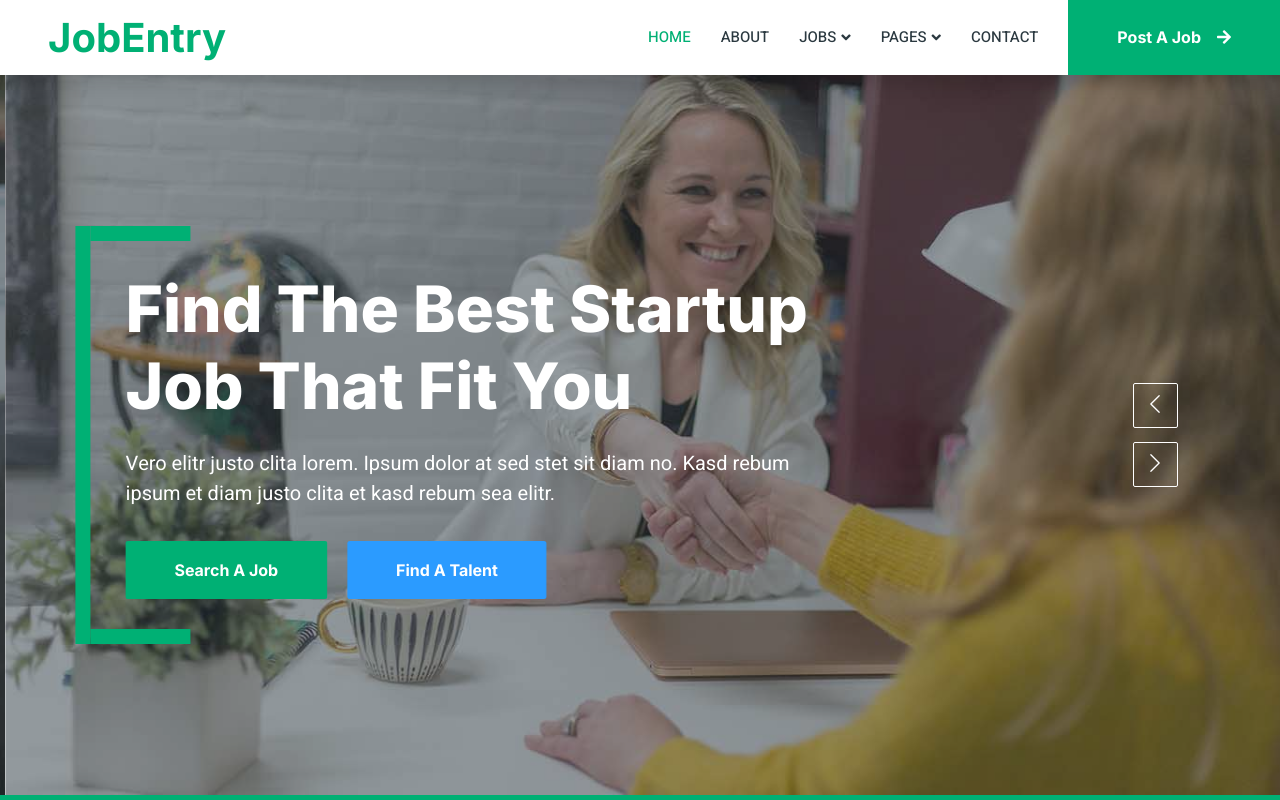
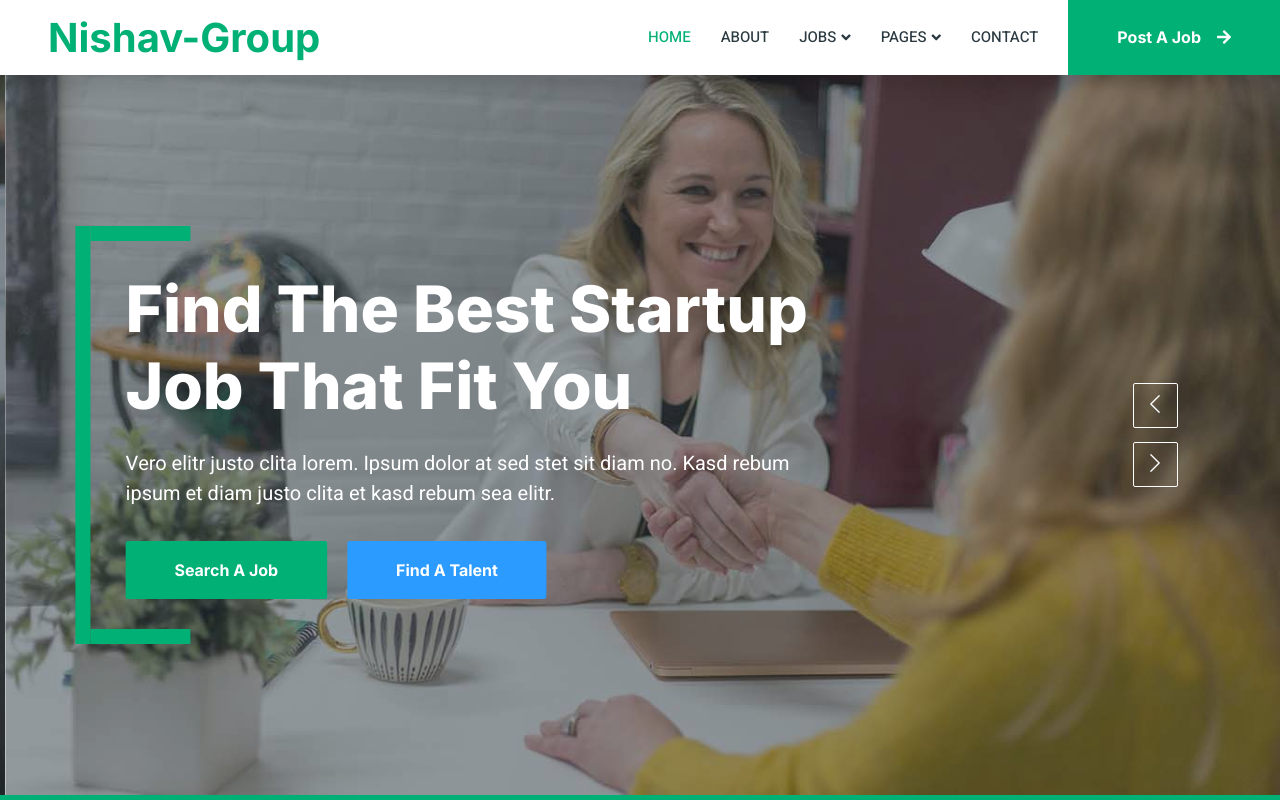
Before and after one commit to Kamal5110/nishavgroup-website.in, a plain HTML site: page index.html in a window 1280 px wide. Shown: the top 800 px of the page. Drawn offline with nearby package versions, Linux system fonts and the light colour scheme.

Commit message:
Update index.html

```diff
--- a/index.html
+++ b/index.html
@@ -45,7 +45,7 @@
         <!-- Navbar Start -->
         <nav class="navbar navbar-expand-lg bg-white navbar-light shadow sticky-top p-0">
             <a href="index.html" class="navbar-brand d-flex align-items-center text-center py-0 px-4 px-lg-5">
-                <h1 class="m-0 text-primary">JobEntry</h1>
+                <h1 class="m-0 text-primary"> Nishav-Group</h1>
             </a>
             <button type="button" class="navbar-toggler me-4" data-bs-toggle="collapse" data-bs-target="#navbarCollapse">
                 <span class="navbar-toggler-icon"></span>
```
